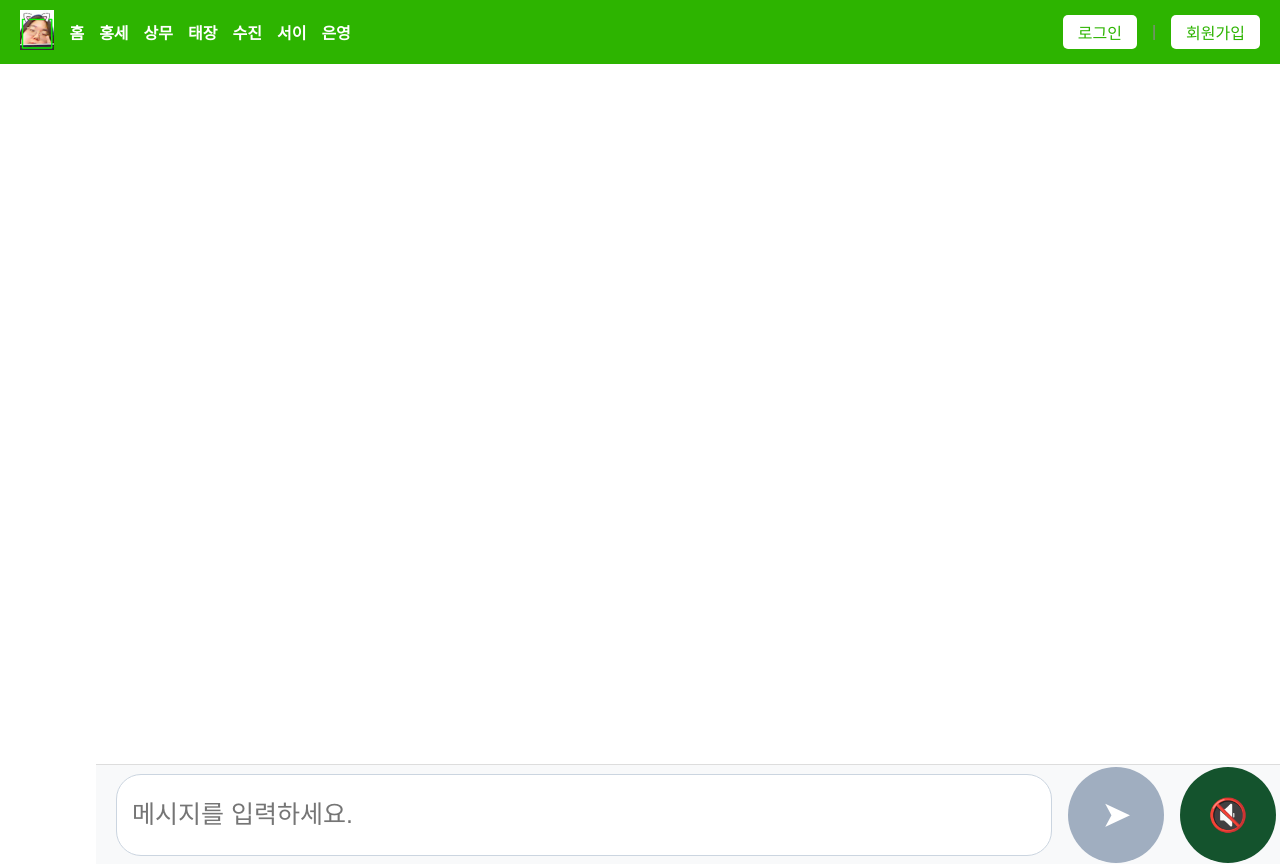
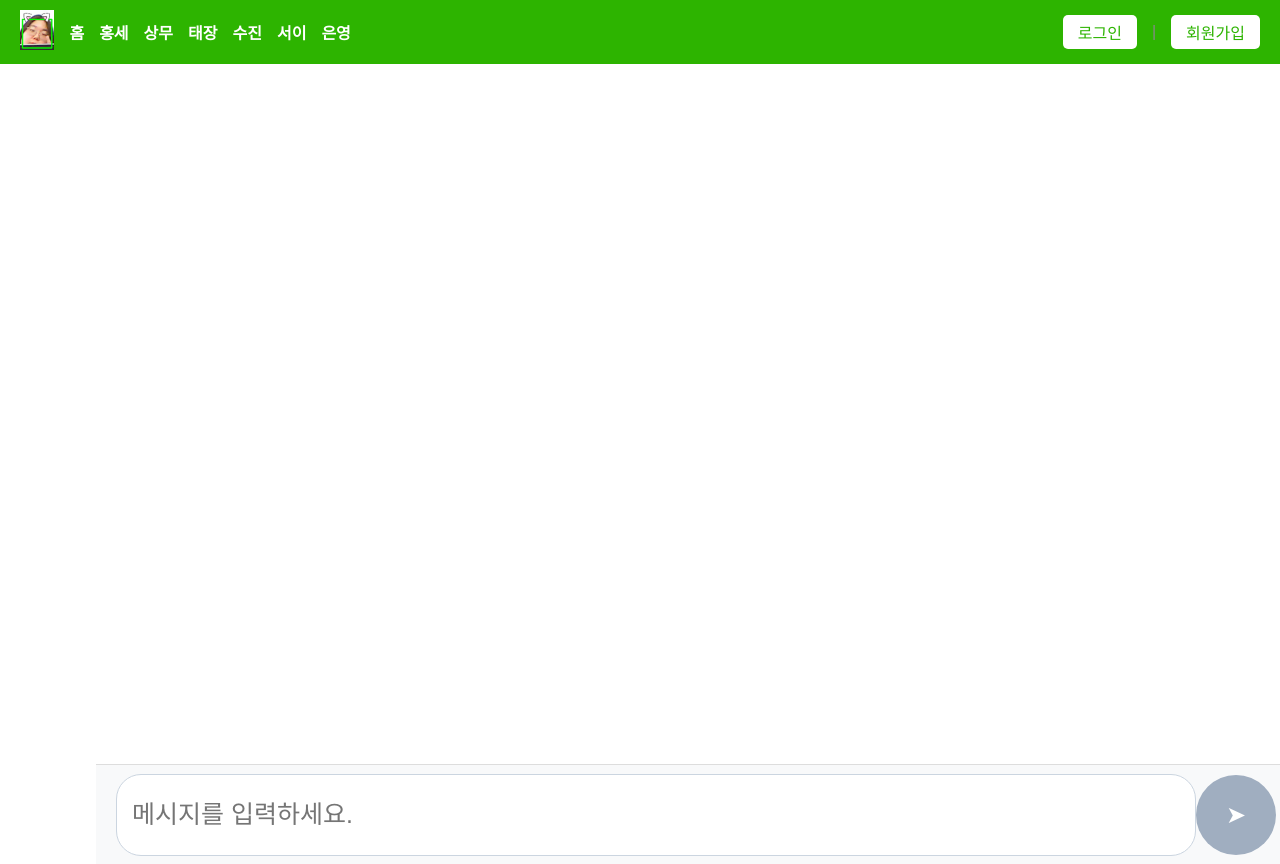
Before and after one commit to HexagonLab-s-SilverPlus/react, a React (Create React App) app: page /chat in a window 1280 px wide. Shown: the top 864 px of the page. Built offline with nearby package versions, Linux system fonts and the light colour scheme.

Commit message:
style: .css 글로벌 파일을 .module.css 파일로 전환

```diff
--- a/src/pages/ey/chat/ChatPage.js
+++ b/src/pages/ey/chat/ChatPage.js
@@ -1,12 +1,11 @@
-/* eslint-disable no-unused-vars */
 import React, { useState, useRef, useEffect } from 'react';
 import { useLocation } from 'react-router-dom';
-import './ChatPage.css';
+import styles from './ChatPage.module.css';
 import Container from './Container.js';
 
 function ChatPage() {
   const location = useLocation();
-  const initialMessage = location.state?.userMessage || ''; // EYmain에서 전달된 초기 메시지
+  const initialMessage = location.state?.userMessage || '';
   const [messages, setMessages] = useState(
     initialMessage
       ? [
@@ -14,12 +13,10 @@ function ChatPage() {
           { type: 'ai', text: getAiResponse(initialMessage) },
         ]
       : []
-  ); // 초기 메시지 설정
-  const [inputText, setInputText] = useState(''); // 새 입력값 관리
+  );
+  const [inputText, setInputText] = useState('');
+  const chatEndRef = useRef(null);
 
-  const chatEndRef = useRef(null); // 스크롤을 제어할 참조
-
-  // AI 응답 생성 함수
   function getAiResponse(userMessage) {
     return `어깨 통증이 계속되면 몸이 더 힘들어지실 수 있으니,
 가능한 한 편하게 쉬시는 것도 중요해요.
@@ -28,88 +25,70 @@ function ChatPage() {
 제가 더 필요한 정보나 방법이 있다면 언제든 알려드릴게요.`;
   }
 
-  // 입력값 변경 시 상태 업데이트
   const handleInputChange = (e) => {
     setInputText(e.target.value);
   };
 
-  // 메시지 전송 처리
   const handleSendMessage = () => {
-    if (!inputText.trim()) return; // 빈 입력값 방지
+    if (!inputText.trim()) return;
 
-    // 새로운 메시지 추가
     const newMessage = { type: 'user', text: inputText };
     const aiMessage = { type: 'ai', text: getAiResponse(inputText) };
 
-    setMessages([...messages, newMessage, aiMessage]); // 메시지와 AI 응답 추가
-    setInputText(''); // 입력창 초기화
+    setMessages([...messages, newMessage, aiMessage]);
+    setInputText('');
   };
 
   const handleKeyDown = (e) => {
-    if(e.key === 'Enter'){
-        e.preventDefault();
-        handleSendMessage();
+    if (e.key === 'Enter') {
+      e.preventDefault();
+      handleSendMessage();
     }
-  }
-  // 메시지가 추가될 때 스크롤을 최신 메시지로 이동
+  };
+
   useEffect(() => {
     chatEndRef.current?.scrollIntoView({ behavior: 'smooth' });
   }, [messages]);
 
   return (
     <Container>
-      <div className="chat-container">
-        <div className="chat-page">
+      <div className={styles['chat-container']}>
+        <div className={styles['chat-page']}>
           {messages.map((message, index) => {
             if (index % 2 === 0) {
-              // 유저 메시지와 AI 응답이 하나의 세트로 묶이도록 설정
               const aiMessage = messages[index + 1];
               return (
-                <div key={index} className="message-set">
-                  <div className="chat-bubble user-message">
+                <div key={index} className={styles['message-set']}>
+                  <div className={`${styles['chat-bubble']} ${styles['user-message']}`}>
                     <p>{message.text}</p>
                   </div>
                   {aiMessage && (
-                    <div className="chat-bubble ai-response">
+                    <div className={`${styles['chat-bubble']} ${styles['ai-response']}`}>
                       <p>{aiMessage.text}</p>
                     </div>
                   )}
                 </div>
               );
             }
-            return null; // 홀수 인덱스 메시지는 렌더링하지 않음 (AI 메시지 이미 처리됨)
+            return null;
           })}
-          {/* 스크롤 참조 요소 */}
           <div ref={chatEndRef}></div>
         </div>
-        {/* 입력창 */}
-        <div className="input-container">
+        <div className={styles['input-container']}>
           <input
             type="text"
             placeholder="메시지를 입력하세요."
-            className="text-input"
-            aria-label="대화 입력창"
+            className={styles['text-input']}
             value={inputText}
             onChange={handleInputChange}
-            onKeyDown={handleKeyDown} // Enter 키 핸들러 추가
+            onKeyDown={handleKeyDown}
           />
           <button
-            className="send-button"
-            aria-label="전송 버튼"
+            className={styles['send-button']}
             onClick={handleSendMessage}
-            disabled={!inputText.trim()} // 빈 입력값이면 비활성화
+            disabled={!inputText.trim()}
           >
-            <span className="arrow-icon">➤</span>
-          </button>
-
-          <button
-            className="mic-button button" // 공통 클래스 추가
-            aria-label="음소거 버튼"
-            onClick={() => {
-              console.log('Mic button clicked');
-            }}
-          >
-            <span className="mic-icon">🔇</span>
+            <span className={styles['arrow-icon']}>➤</span>
           </button>
         </div>
       </div>
--- a/src/pages/ey/chat/Container.js
+++ b/src/pages/ey/chat/Container.js
@@ -1,15 +1,15 @@
 // src/components/Container.js
 import React from "react";
 import PropTypes from "prop-types";
-import "./Container.css";
+import styles from "./Container.module.css";
 
 const Container = ({ children }) => {
-  return <div className="container">{children}</div>;
+  return <div className={styles.container}>{children}</div>;
 };
 
 // PropTypes 정의
 Container.propTypes = {
-    children: PropTypes.node.isRequired, // children은 React 노드로 정의하고 필수로 지정
-  };
+  children: PropTypes.node.isRequired, // children은 React 노드로 정의하고 필수로 지정
+};
 
 export default Container;
--- a/src/pages/ey/chat/EYmain.js
+++ b/src/pages/ey/chat/EYmain.js
@@ -1,7 +1,6 @@
-// src/pages/ey/EYmain.js
 import React, { useState } from 'react';
 import { Link, useNavigate } from 'react-router-dom';
-import './EYmain.css'; // 스타일링을 위한 CSS 파일 import
+import styles from './EYmain.module.css'; // 스타일링을 위한 CSS 파일 import
 import Container from './Container.js';
 
 function EYmain() {
@@ -24,25 +23,26 @@ function EYmain() {
 
   // Enter 키 감지 핸들러
   const handleKeyDown = (e) => {
-    if(e.key === 'Enter'){
+    if (e.key === 'Enter') {
       e.preventDefault(); // 기본 Enter 키 동작 방지 (예: 폼 제출)
       handleSend(); // 메시지 전송
     }
-  }
+  };
+
   return (
     <Container>
-      <div className="welcome-container">
-        <h1 className="welcome-title">
+      <div className={styles['welcome-container']}>
+        <h1 className={styles['welcome-title']}>
           점심은 드셨나요?<br />오늘 드신 점심메뉴를 이야기해주세요!
         </h1>
-        <p className="welcome-description">
+        <p className={styles['welcome-description']}>
           말씀해 주시면 목소리가 자동으로 입력됩니다. 편하게 대화해 보세요.
         </p>
-        <div className="input-container">
+        <div className={styles['input-container']}>
           <input
             type="text"
             placeholder="오늘 날씨가 참 좋네."
-            className="text-input"
+            className={styles['text-input']}
             aria-label="대화 입력창"
             value={inputText}
             onChange={handleInputChange}
@@ -51,7 +51,7 @@ function EYmain() {
           <Link
             to="/chat"
             state={{ userMessage: inputText }}
-            className="send-button button" // 공통 클래스 추가
+            className={`${styles['send-button']} ${styles['button']}`}
             aria-label="전송 버튼"
             onClick={() => {
               console.log('InputText:', inputText);
@@ -59,16 +59,16 @@ function EYmain() {
             }}
             style={{ pointerEvents: inputText.trim() ? 'auto' : 'none' }} // 입력값이 없으면 버튼 비활성화
           >
-            <span className="arrow-icon">➤</span>
+            <span className={styles['arrow-icon']}>➤</span>
           </Link>
           <button
-            className="mic-button button" // 공통 클래스 추가
+            className={`${styles['mic-button']} ${styles['button']}`} // 공통 클래스 추가
             aria-label="음소거 버튼"
             onClick={() => {
               console.log('Mic button clicked');
             }}
           >
-            <span className="mic-icon">🔇</span>
+            <span className={styles['mic-icon']}>🔇</span>
           </button>
         </div>
       </div>
```
Also changed, not shown: src/pages/ey/chat/ChatPage.module.css (renamed from src/pages/ey/chat/ChatPage.css), src/pages/ey/chat/Container.module.css (renamed from src/pages/ey/chat/Container.css), src/pages/ey/chat/EYmain.module.css (renamed from src/pages/ey/chat/EYmain.css).
